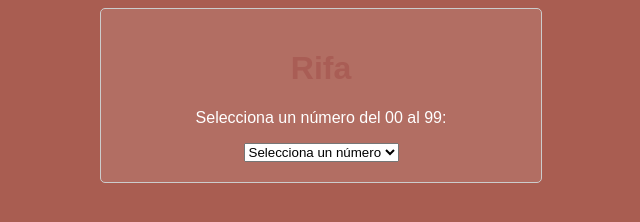
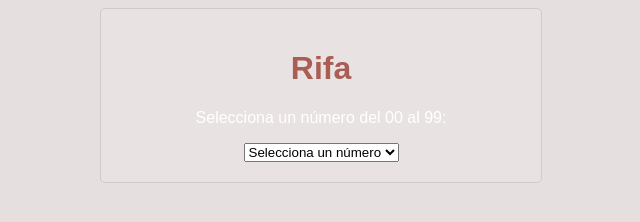
Before and after one commit to alexanderborrero11/rifa10, a plain HTML site: page index.html in a window 1280 px wide. Shown: the whole page, without its empty margins (319-959 px from the left). Drawn offline with Linux system fonts and the light colour scheme.

Commit message:
Update index.html

```diff
--- a/index.html
+++ b/index.html
@@ -8,7 +8,7 @@
         /* Estilos CSS para el fondo color zapote */
         body {
             font-family: Arial, sans-serif;
-            background-color: #A95D51; /* Color zapote */
+            background-color: #E5E0DF; /* Color zapote */
             color: white;
             text-align: center;
         }
```
